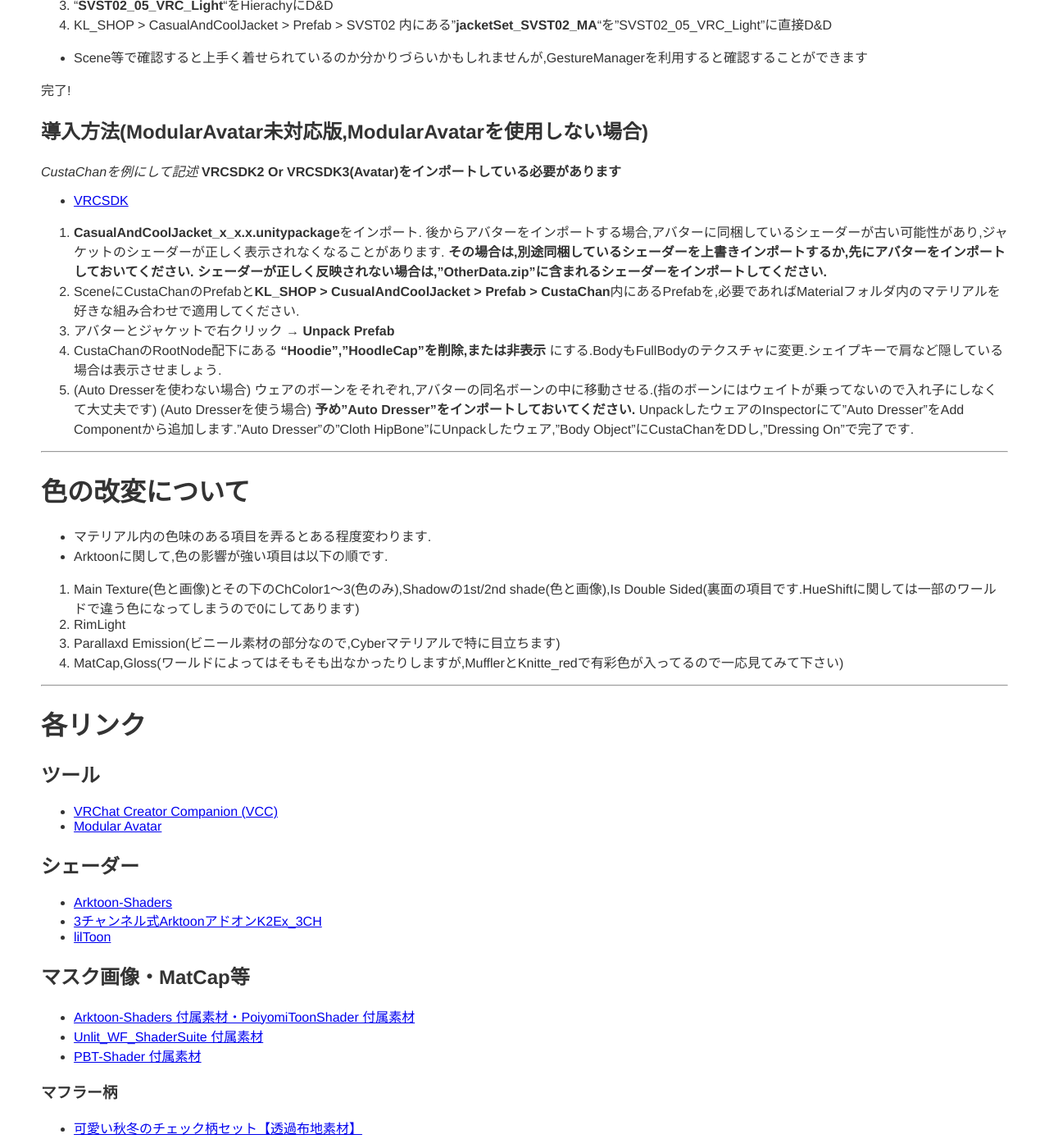
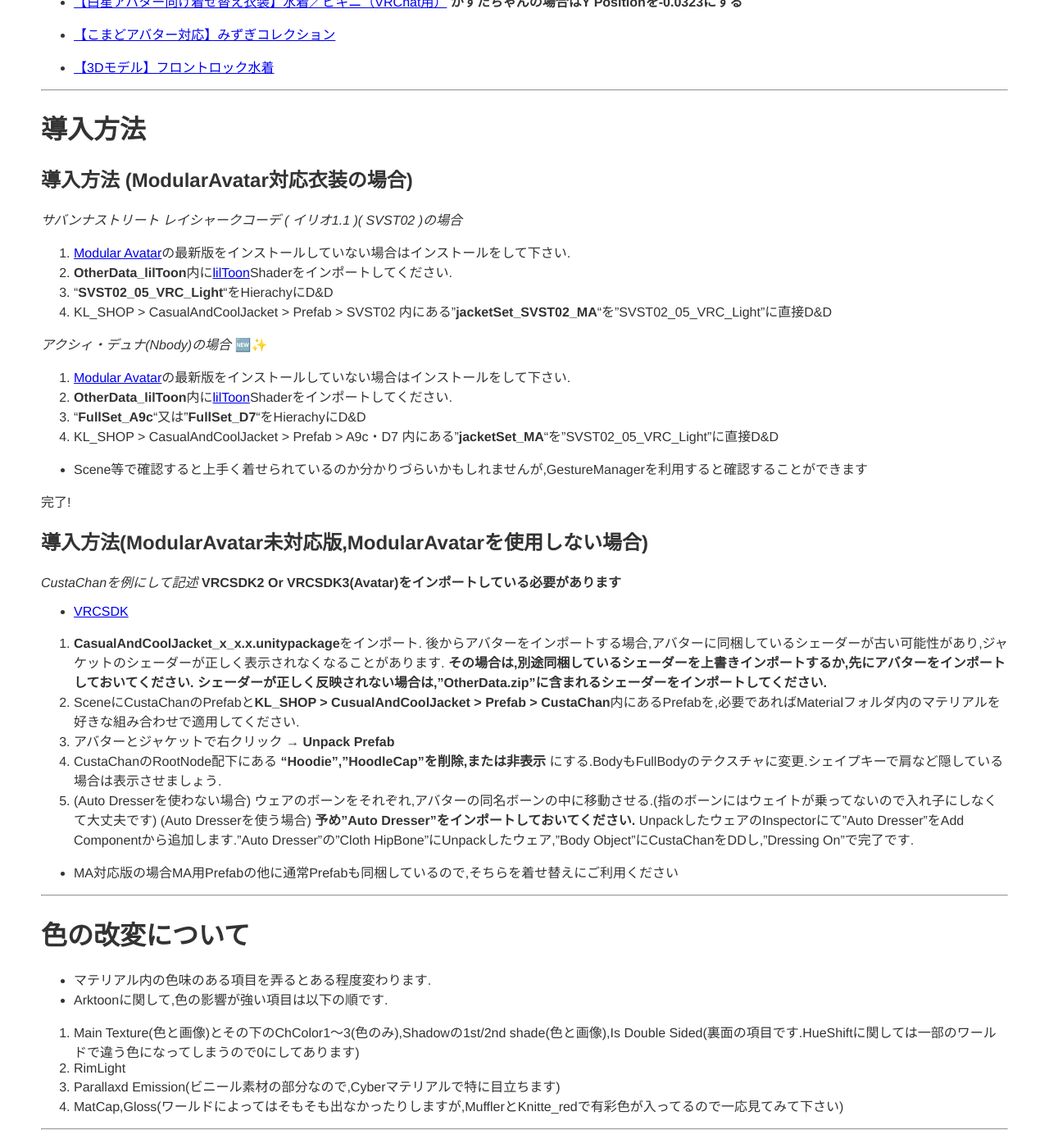
Before and after one commit to KLJP01/CasualAndCoolJacketManual, a Jekyll site: the page built from getting-started.md, in a window 1280 px wide and 1400 px high, scrolled down 3394 px. Shown: the whole window at 82% size. Built offline with Jekyll 4.4.1, drawn with Linux system fonts in a browser that asks for light colours; some of the changed text lies outside the part shown.

Commit message:
:memo: Add

```diff
--- a/getting-started.md
+++ b/getting-started.md
@@ -37,11 +37,17 @@ title: 商品の説明と導入方法
  - ジャケット(Short Sleeve ver.) : △1,560
  - ジャケット(Long Sleeve ver.) : △1,944
 
+## 【Nbody】アクシィ(A9c)🆕✨
+## 【Nbody】デュナ(D7)🆕✨
+ - マフラー : △ 554
+ - ジャケット(Short Sleeve ver.) : △1,752
+ - ジャケット(Long Sleeve ver.) : △1,944
+
 ---
 
 # ShaderとModularAvatarに関して
 * Arktoon-Shadersの対応のサポートは完全に終了させて頂きます.
-* 現在**lilToon**に対応している衣装は**サバンナストリート レイシャークコーデ**のみです.
+* 現在**lilToon**に対応している衣装は**サバンナストリート レイシャークコーデ**と**Nbody**のみです.
 * 他のアバター対応衣装は**順次,ArktoonShaderからlilToonに変更&ModularAvatar対応**していきます.
 
 ---
@@ -62,6 +68,11 @@ title: 商品の説明と導入方法
 ### サバンナストリート レイシャークコーデ ( イリオ1.1 )( SVST02 )
 CasualAndCoolJacket_SVST02_X.x.unitypackageに入っています
 - [ サバンナストリート レイシャークコーデ ]( https://avatarchan.booth.pm/items/3964062 )
+
+### Nbody 🆕✨
+CasualAndCoolJacket_NBody_X.x.unitypackageに入っています
+ - [ アクシィ ]( https://mutachannel.booth.pm/items/4654274 )
+ - [ デュナ ]( https://mutachannel.booth.pm/items/4654302 )
 
 ## ArktoonShader
 ### 白星アバター
@@ -116,12 +127,19 @@ ModularAvatar対応版衣装はModularAvatarをご利用ください.
 
 # 導入方法
 ## 導入方法 (ModularAvatar対応衣装の場合)
-*手順1*
+*サバンナストリート レイシャークコーデ ( イリオ1.1 )( SVST02 )の場合*
 
   1. [Modular Avatar]( https://modular-avatar.nadena.dev/ja/ )の最新版をインストールしていない場合はインストールをして下さい.
   2. **OtherData_lilToon**内に[lilToon]( https://booth.pm/ja/items/3087170 )Shaderをインポートしてください.
   3. "**SVST02_05_VRC_Light**"をHierachyにD&D
   4. KL_SHOP > CasualAndCoolJacket > Prefab > SVST02 内にある"**jacketSet_SVST02_MA**"を"SVST02_05_VRC_Light"に直接D&D
+
+*アクシィ・デュナ(Nbody)の場合* 🆕✨
+
+  1. [Modular Avatar]( https://modular-avatar.nadena.dev/ja/ )の最新版をインストールしていない場合はインストールをして下さい.
+  2. **OtherData_lilToon**内に[lilToon]( https://booth.pm/ja/items/3087170 )Shaderをインポートしてください.
+  3. "**FullSet_A9c**"又は"**FullSet_D7**"をHierachyにD&D
+  4. KL_SHOP > CasualAndCoolJacket > Prefab > A9c・D7 内にある"**jacketSet_MA**"を"SVST02_05_VRC_Light"に直接D&D
 
 - Scene等で確認すると上手く着せられているのか分かりづらいかもしれませんが,GestureManagerを利用すると確認することができます
 
@@ -141,6 +159,8 @@ ModularAvatar対応版衣装はModularAvatarをご利用ください.
 4. CustaChanのRootNode配下にある **"Hoodie","HoodleCap"を削除,または非表示** にする.BodyもFullBodyのテクスチャに変更.シェイプキーで肩など隠している場合は表示させましょう.
 5. (Auto Dresserを使わない場合) ウェアのボーンをそれぞれ,アバターの同名ボーンの中に移動させる.(指のボーンにはウェイトが乗ってないので入れ子にしなくて大丈夫です)
    (Auto Dresserを使う場合) **予め"Auto Dresser"をインポートしておいてください.** UnpackしたウェアのInspectorにて"Auto Dresser"をAdd Componentから追加します."Auto Dresser"の"Cloth HipBone"にUnpackしたウェア,"Body Object"にCustaChanをDDし,"Dressing On"で完了です.
+
+- MA対応版の場合MA用Prefabの他に通常Prefabも同梱しているので,そちらを着せ替えにご利用ください
 
 ---
 
```
Also changed, not shown: other parts of getting-started.md (+1 -1 lines), history.md (+2 -1 lines).
